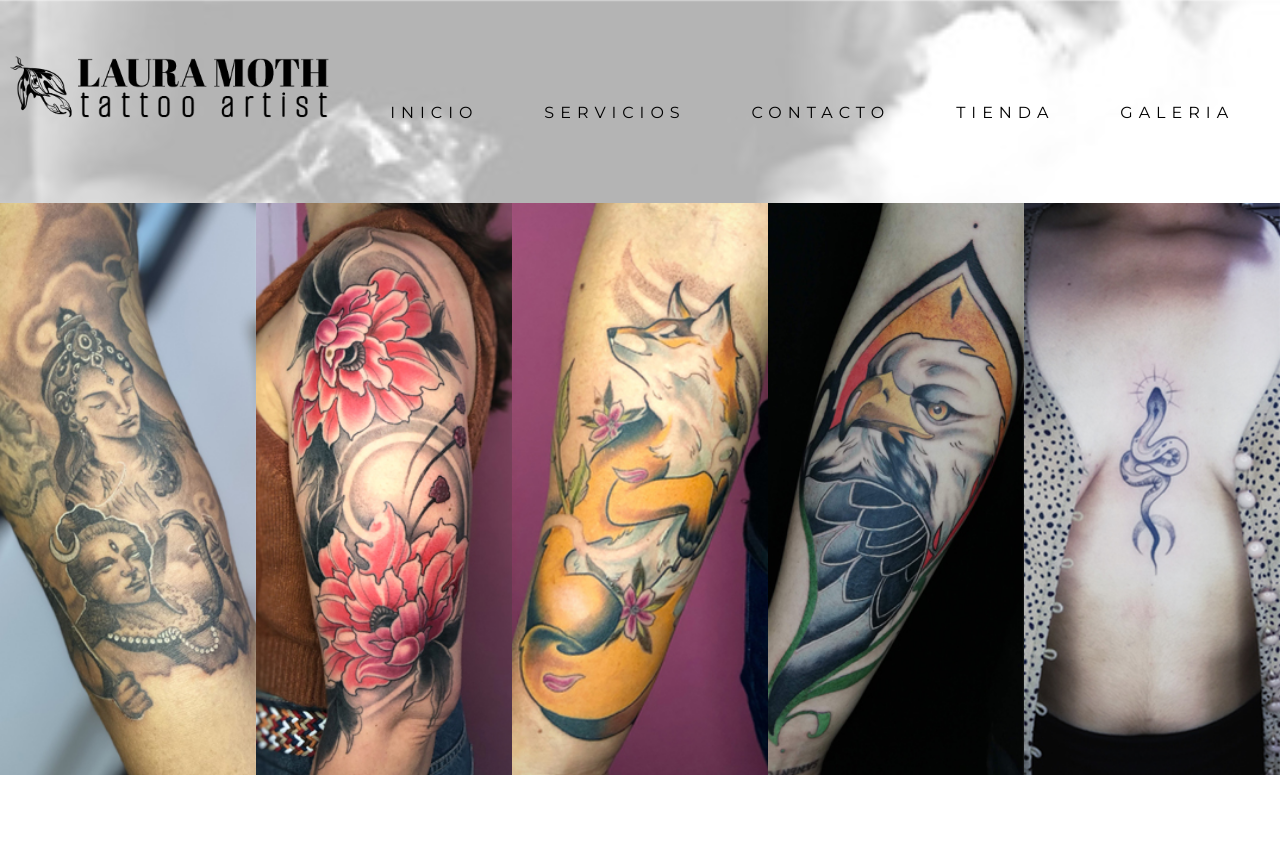
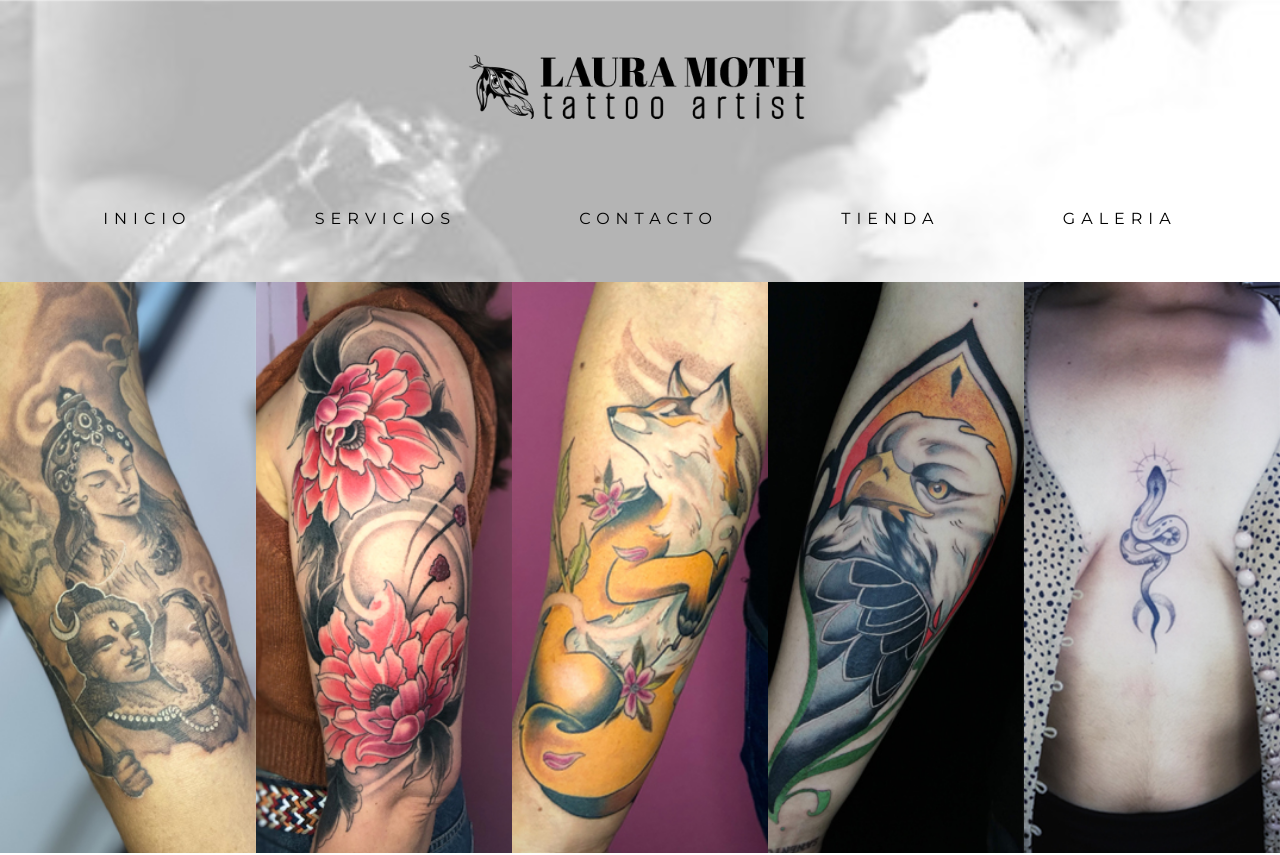
Before and after one commit to JulianBeta/laumoth_webpage, a React (Create React App) app: page / in a window 1280 px wide. Shown: the top 855 px of the page. Built offline with nearby package versions, Linux system fonts and the light colour scheme; a web font is replaced by a local one.

Commit message:
Last Header changes

```diff
--- a/src/styles/Header.css
+++ b/src/styles/Header.css
@@ -26,10 +26,12 @@
   justify-content: space-between;
   align-items: center;
   width: 100%;
+  flex-direction: column;
 }
 
 .logo {
-  margin-right: auto; /* Ensures the logo stays at the start (left) */
+  align-self: center;
+  max-width: 364px;
 }
 
 .header-desktop nav ul {
@@ -89,10 +91,12 @@
 
 .mobile-menu-header {
   display: flex;
-  justify-content: space-between;
+  justify-content: center;
   align-items: center;
   width: 100%;
   padding: 10px 20px;
+  flex-direction: row;
+  flex-wrap: nowrap;
 }
 
 .mobile-menu-header .logo {
```
